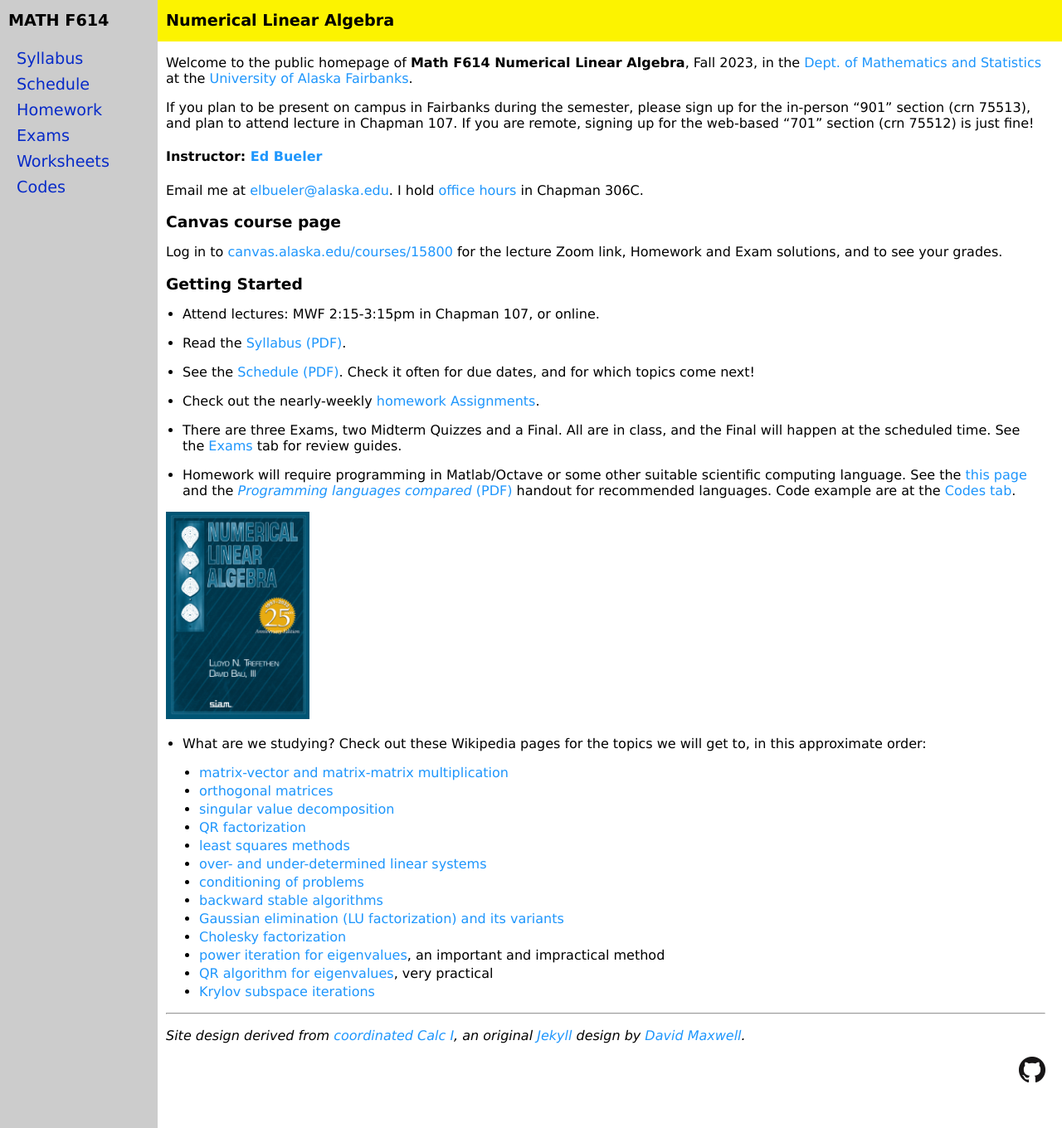
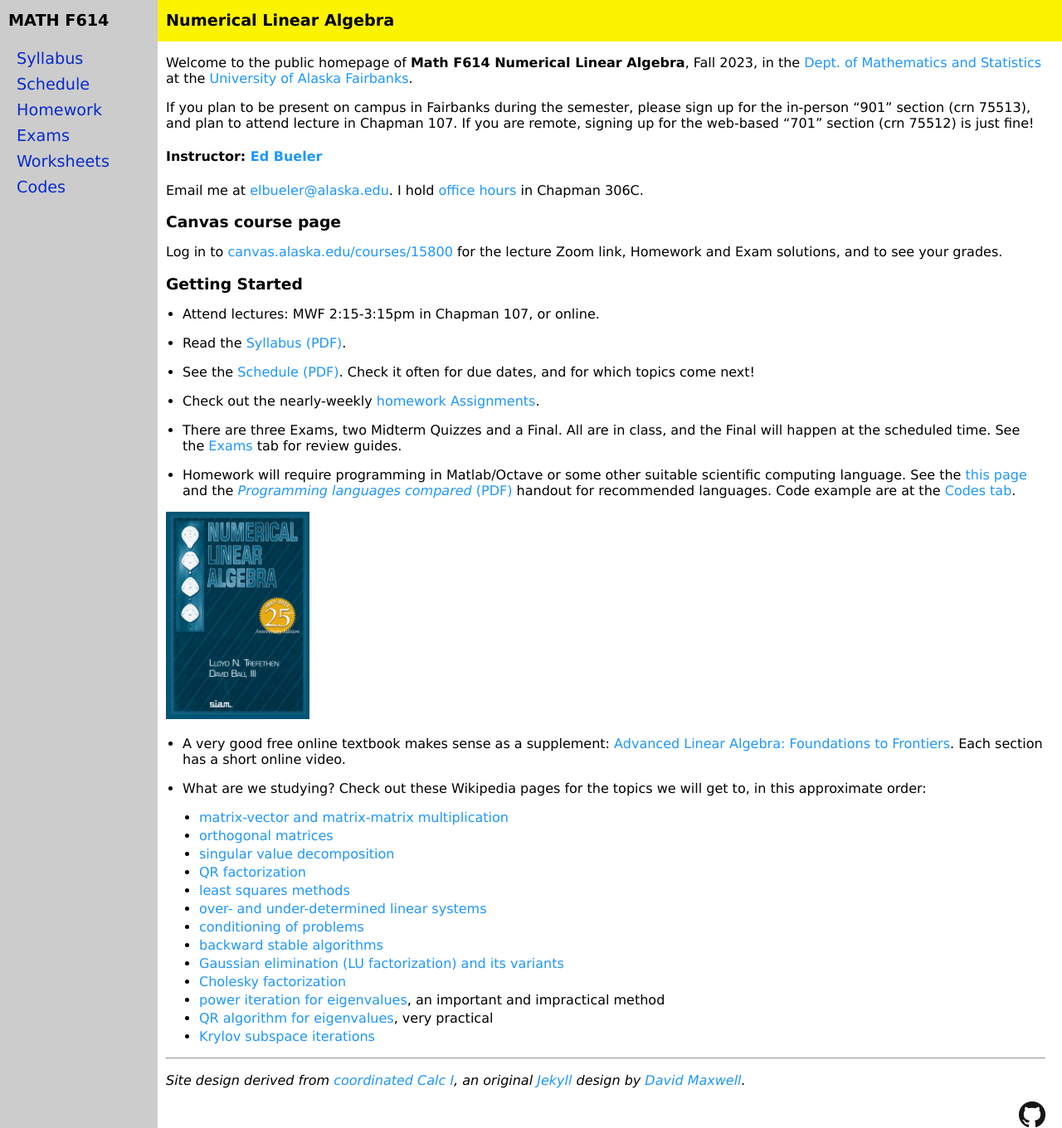
Before and after one commit to bueler/nla, a Jekyll site: the page built from index.md, in a window 1280 px wide and 1360 px high. Shown: the whole window at 83% size. Built offline with Jekyll 4.4.1, drawn with Linux system fonts in a browser that asks for light colours.

Commit message:
link ALAFF

```diff
--- a/index.md
+++ b/index.md
@@ -31,6 +31,8 @@ Log in to [canvas.alaska.edu/courses/15800](https://canvas.alaska.edu/courses/15
 
 [<img src="assets/images/trefbau.jpg" height="250">](https://my.siam.org/Store/Product/viewproduct/?ProductId=42813031 "the textbook")
 
+* A very good free online textbook makes sense as a supplement: [Advanced Linear Algebra: Foundations to Frontiers](https://www.cs.utexas.edu/users/flame/laff/alaff/ALAFF.html).  Each section has a short online video.
+
 * What are we studying?  Check out these Wikipedia pages for the topics we will get to, in this approximate order:
 
     * [matrix-vector and matrix-matrix multiplication](https://en.wikipedia.org/wiki/Matrix_multiplication)
```
